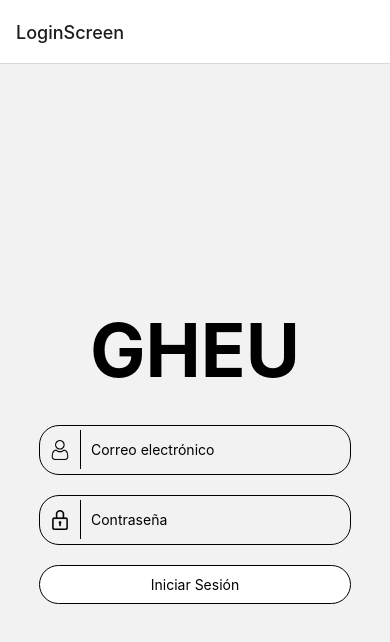
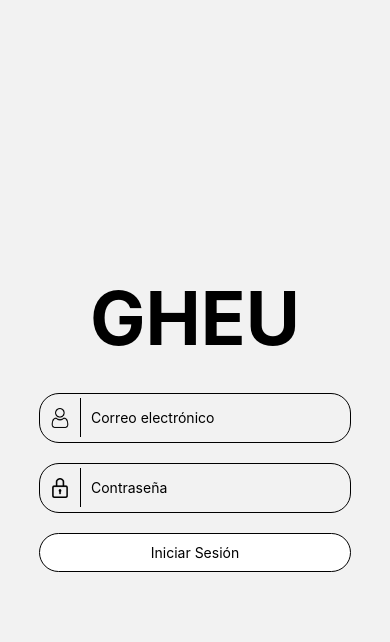
Before and after one commit to osaradahir/App_movil, a React Native app: screen / in a window 390 px wide. Shown: the top 642 px of the page. Built offline with nearby package versions, Linux system fonts and the light colour scheme.

Commit message:
Update App.js

```diff
--- a/App.js
+++ b/App.js
@@ -1,5 +1,3 @@
-// App.js
-
 import React from 'react';
 import { NavigationContainer } from '@react-navigation/native';
 import { createStackNavigator } from '@react-navigation/stack';
@@ -8,19 +6,22 @@ import MenuScreen from './MenuScreen';
 import DisponibilidadScreen from './DisponibilidadScreen';
 import HorariosScreen from './HorariosScreen';
 import AulasScreen from './AulasScreen';
+import LoginGrupoScreen from './LoginGrupoScreen';
+import HorarioGrupoScreen from './HorarioGrupoScreen';
 
 const Stack = createStackNavigator();
 
 export default function App() {
   return (
     <NavigationContainer>
-      <Stack.Navigator initialRouteName="LoginScreen">
+      <Stack.Navigator initialRouteName="LoginScreen" screenOptions={{ headerShown: false }}>
         <Stack.Screen name="LoginScreen" component={LoginScreen} />
         <Stack.Screen name="MenuScreen" component={MenuScreen} />
         <Stack.Screen name="DisponibilidadScreen" component={DisponibilidadScreen} />
         <Stack.Screen name="HorariosScreen" component={HorariosScreen} />
         <Stack.Screen name="AulasScreen" component={AulasScreen} />
-
+        <Stack.Screen name="LoginGrupoScreen" component={LoginGrupoScreen} />
+        <Stack.Screen name="HorarioGrupoScreen" component={HorarioGrupoScreen} />
       </Stack.Navigator>
     </NavigationContainer>
   );
```
